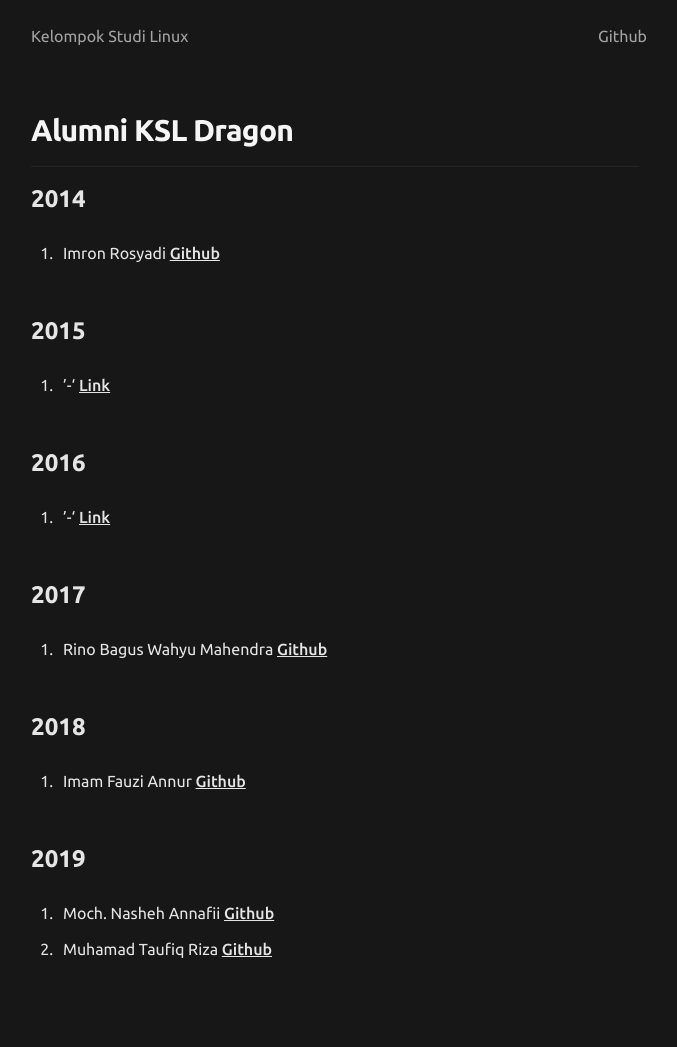
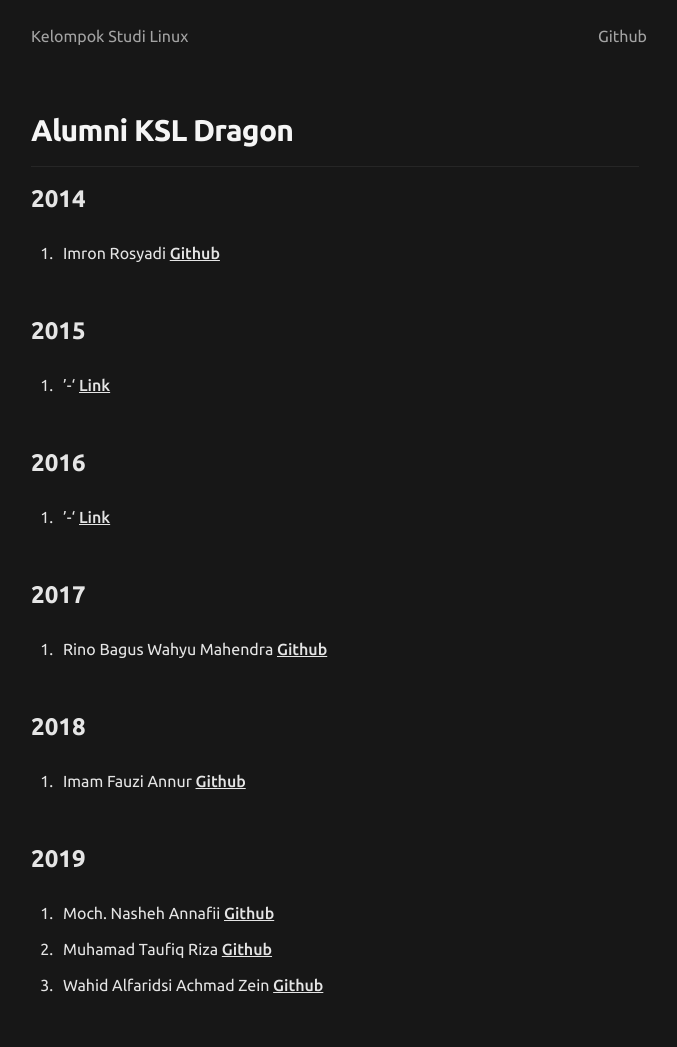
Before and after one commit to ksldragon/ksldragon.github.io, a Jekyll site: the page built from alumni.markdown, in a window 1280 px wide. Shown: the whole page, without its empty margins (305-982 px from the left). Built offline with Jekyll 4.4.1, drawn with Linux system fonts in a browser that asks for light colours; before the commit the page ends 1011 px from its top, so only the background shows below that.

Commit message:
[Nasheh]=>[update alumni]

```diff
--- a/alumni.markdown
+++ b/alumni.markdown
@@ -28,3 +28,4 @@ permalink: /alumni/
 
 1. Moch. Nasheh Annafii [Github](https://nashehannafii.github.io)
 2. Muhamad Taufiq Riza [Github](https://link)
+3. Wahid Alfaridsi Achmad Zein [Github](https://stunggal.github.io)
```
